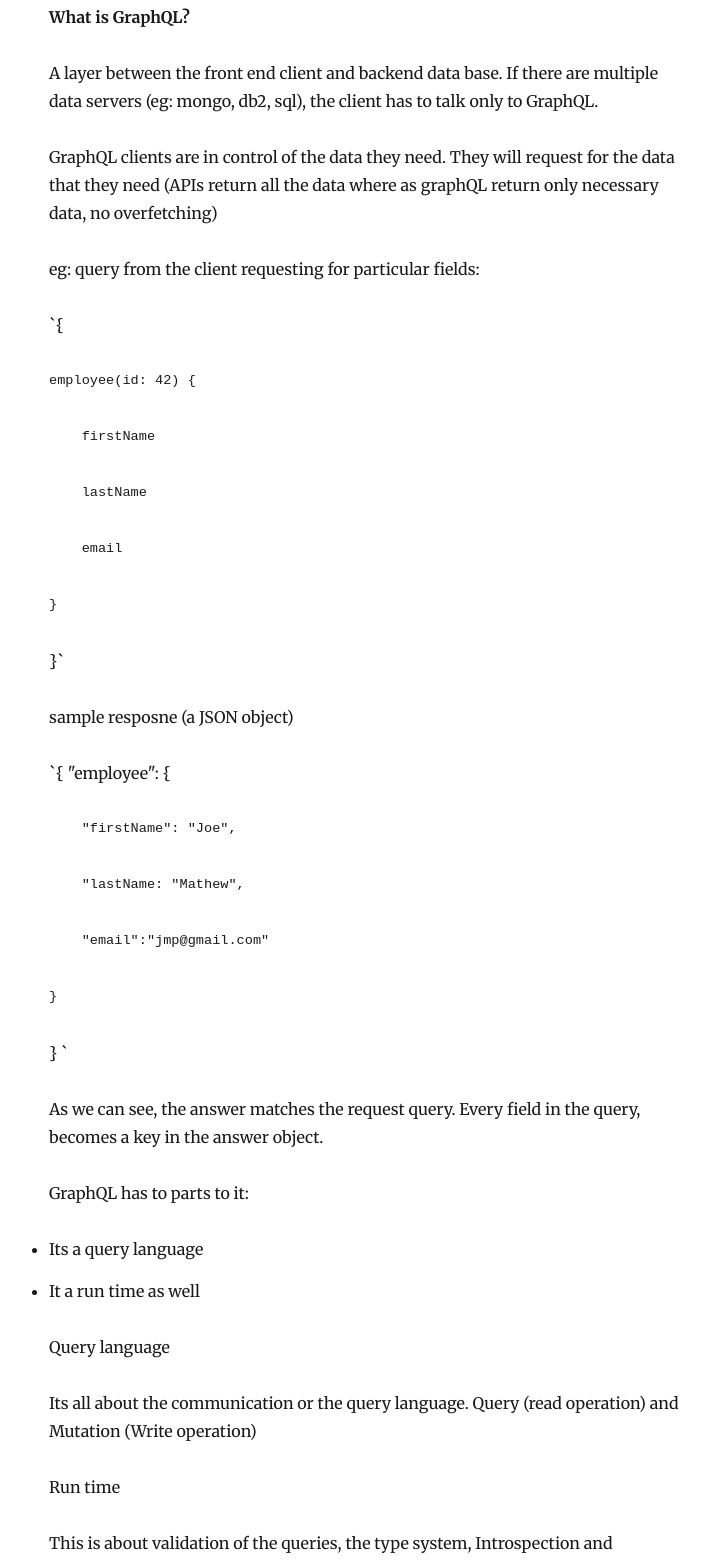
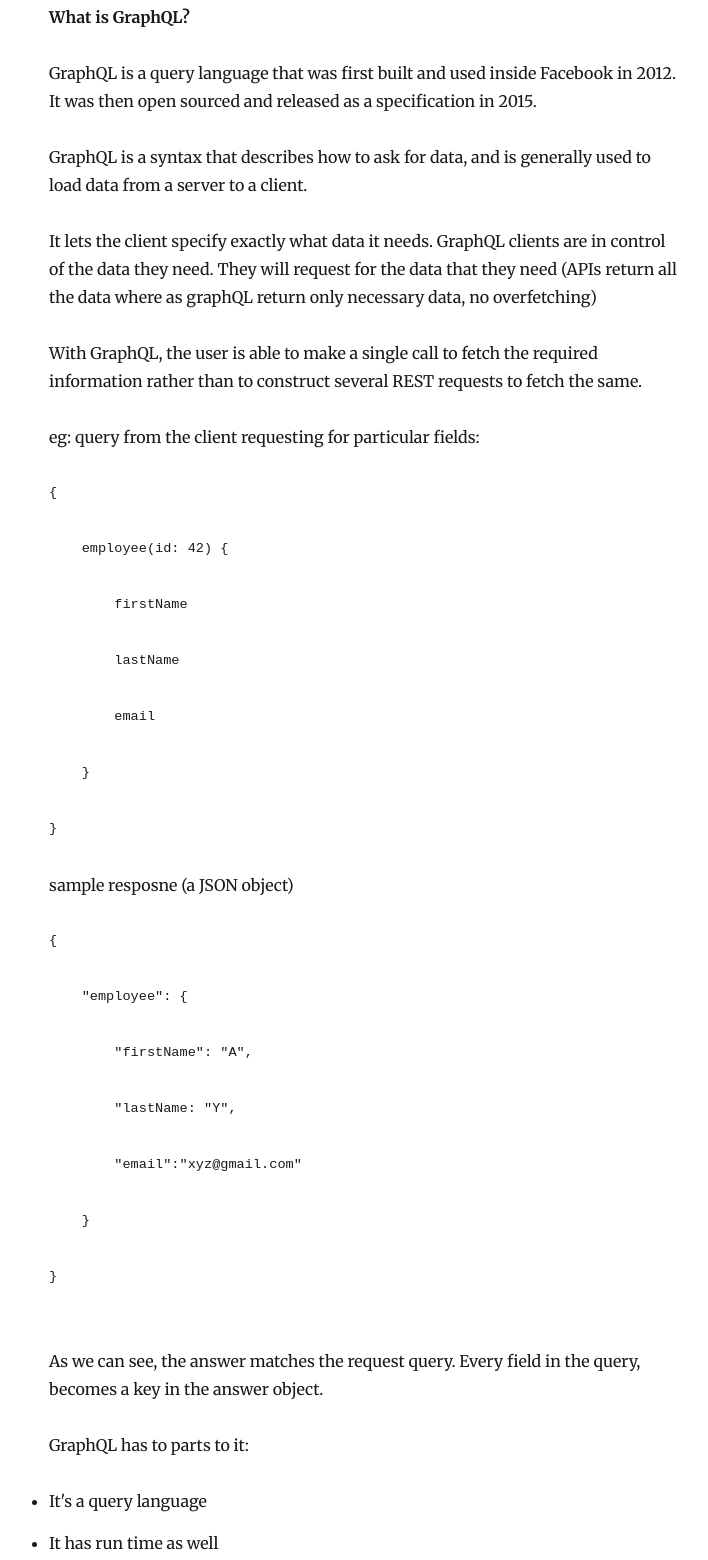
Before and after one commit to deepaannjohn/deepaannjohn.github.io, a Gatsby site in the folder gatsby/: page /GraphQL/graphql/ in a window 1280 px wide. Shown: the part 236-1796 px from the top of the page, without its empty margins (276-984 px from the left). Built offline with nearby package versions, Linux system fonts and the light colour scheme; Gatsby itself is replaced by a stand-in of ours; some packages are replaced by stand-ins of ours; code samples lack their colours.

Commit message:
changes to graphql blog

````diff
--- a/gatsby/content/blog/GraphQL/graphql.md
+++ b/gatsby/content/blog/GraphQL/graphql.md
@@ -6,15 +6,19 @@
 
 **What is GraphQL?**
 
-A layer between the front end client and backend data base.
-If there are multiple data servers (eg: mongo, db2, sql), the client has to talk only to GraphQL.
+GraphQL is a query language that was first built and used inside Facebook in 2012. It was then open sourced and released as a specification in 2015.
 
-GraphQL clients are in control of the data they need. They will request for the data that they need (APIs return all the data where as graphQL
+GraphQL is a syntax that describes how to ask for data, and is generally used to load data from a server to a client.
+
+It lets the client specify exactly what data it needs. GraphQL clients are in control of the data they need. They will request for the data that they need (APIs return all the data where as graphQL
 return only necessary data, no overfetching)
+
+With GraphQL, the user is able to make a single call to fetch the required information rather than to construct several REST requests to fetch the same.
 
 eg: query from the client requesting for particular fields:
 
-`{
+```
+{
 
     employee(id: 42) {
 
@@ -26,42 +30,44 @@
 
     }
 
-}`
+}
 
+```
 sample resposne (a JSON object)
 
-`{
+```
+{
+
     "employee": {
 
-        "firstName": "Joe",
+        "firstName": "A",
 
-        "lastName: "Mathew",
+        "lastName: "Y",
 
-        "email":"jmp@gmail.com"
+        "email":"xyz@gmail.com"
 
     }
 
 }
-`
 
+
+```
 As we can see, the answer matches the request query. Every field in the query, becomes a key in the answer object.
 
 GraphQL has to parts to it:
 
-* Its a query language
-* It a run time as well
+* It's a query language
+* It has run time as well
 
 Query language
 
-Its all about the communication or the query language. Query (read operation) and Mutation (Write operation)
+It's all about the communication or the query language. Query (read operation) and Mutation (Write operation)
 
 Run time
 
 This is about validation of the queries, the type system, Introspection and Execution
 
 Clients can perform query / mutation operation using a medium like HTTP.
-
-A **GraphQL document** can contain one more more operations.
 
 GraphQL run time
 
````
